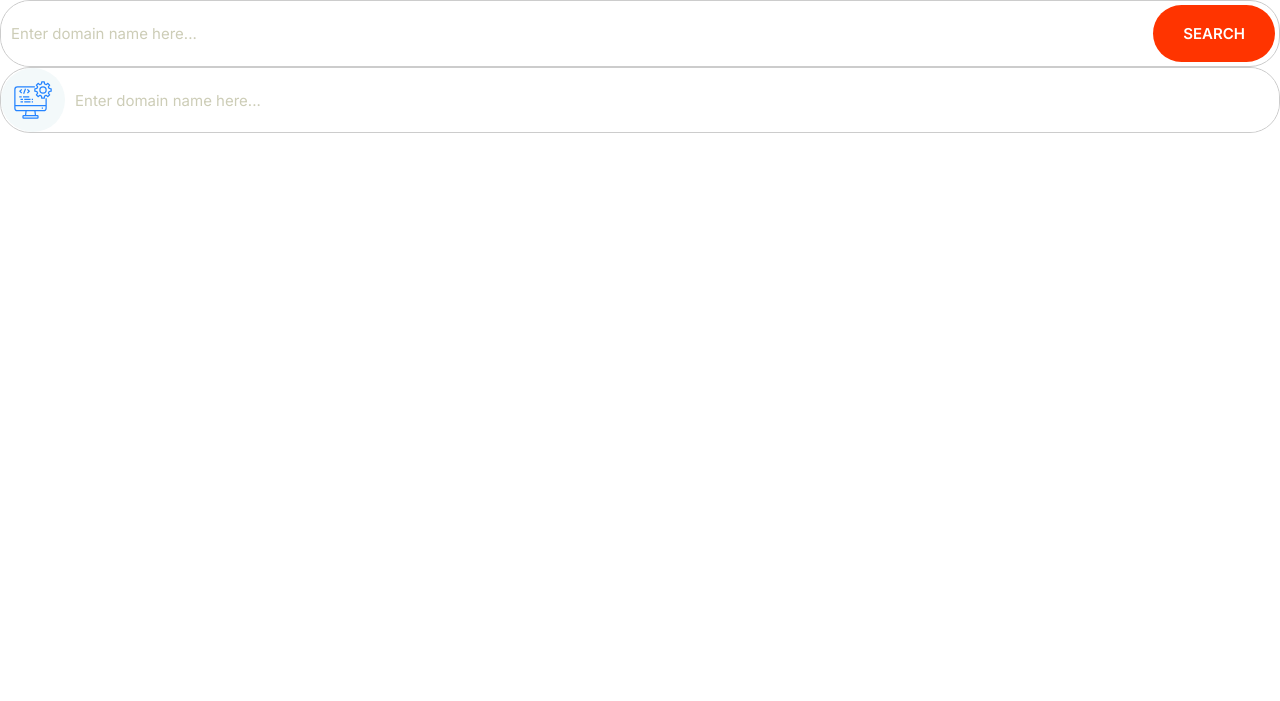
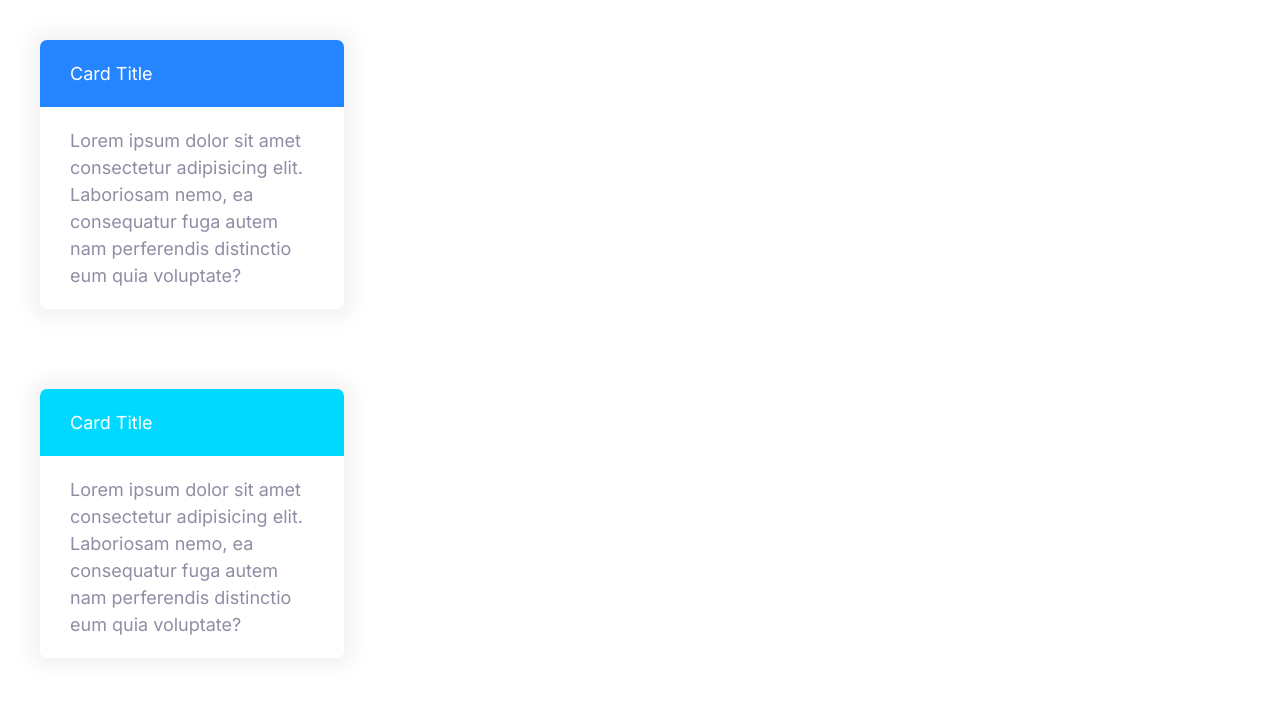
Before and after one commit to alexcoy06/trial-site, a website: page index.html in a window 1280 px wide. Drawn offline with nearby package versions, Linux system fonts and the light colour scheme.

Commit message:
Defined the base card styles.

```diff
--- a/css/styles.css
+++ b/css/styles.css
@@ -276,3 +276,26 @@ a {
         font-size: 1.5rem;
     }
 }
+
+/* Cards */
+
+.card {
+    border-radius: 7px;
+    box-shadow: 0 0 20px 10px #f3f3f3;
+    overflow: hidden;
+}
+
+.card__header,
+.card__body {
+    padding: 2rem 3rem;
+}
+
+.card--pramary .card__header {
+    background: var(--color-primary);
+    color: #fff;
+}
+
+.card--secondary .card__header {
+    background: var(--color-secondary);
+    color: #fff;
+}
--- a/index.html
+++ b/index.html
@@ -14,17 +14,25 @@
     <link rel="stylesheet" href="/node_modules/normalize.css/normalize.css" />
   </head>
   <body>
-    <div class="input-gruop">
-      <input type="text" class="input" placeholder="Enter domain name here...">
-      <button class="btn btn--accent">Search</button>
+    <div style="width: 30vw; padding: 4rem">
+      <div class="card card--pramary">
+        <header class="card__header">Card Title</header>
+        <div class="card__body">
+          Lorem ipsum dolor sit amet consectetur adipisicing elit. Laboriosam
+          nemo, ea consequatur fuga autem nam perferendis distinctio eum quia
+          voluptate?
+        </div>
+      </div>
     </div>
-    <div class="input-gruop">
-      <span class="icon-container">
-        <svg class="icon icon--primary">
-          <use xlink:href="components\images\sprite.svg#computer"></use>
-        </svg>
-      </span>
-      <input type="text" class="input" placeholder="Enter domain name here...">
+    <div style="width: 30vw; padding: 4rem">
+      <div class="card card--secondary">
+        <header class="card__header">Card Title</header>
+        <div class="card__body">
+          Lorem ipsum dolor sit amet consectetur adipisicing elit. Laboriosam
+          nemo, ea consequatur fuga autem nam perferendis distinctio eum quia
+          voluptate?
+        </div>
+      </div>
     </div>
   </body>
 </html>
```
Also changed, not shown: components/templates/card.html (added, +21 -0 lines).
